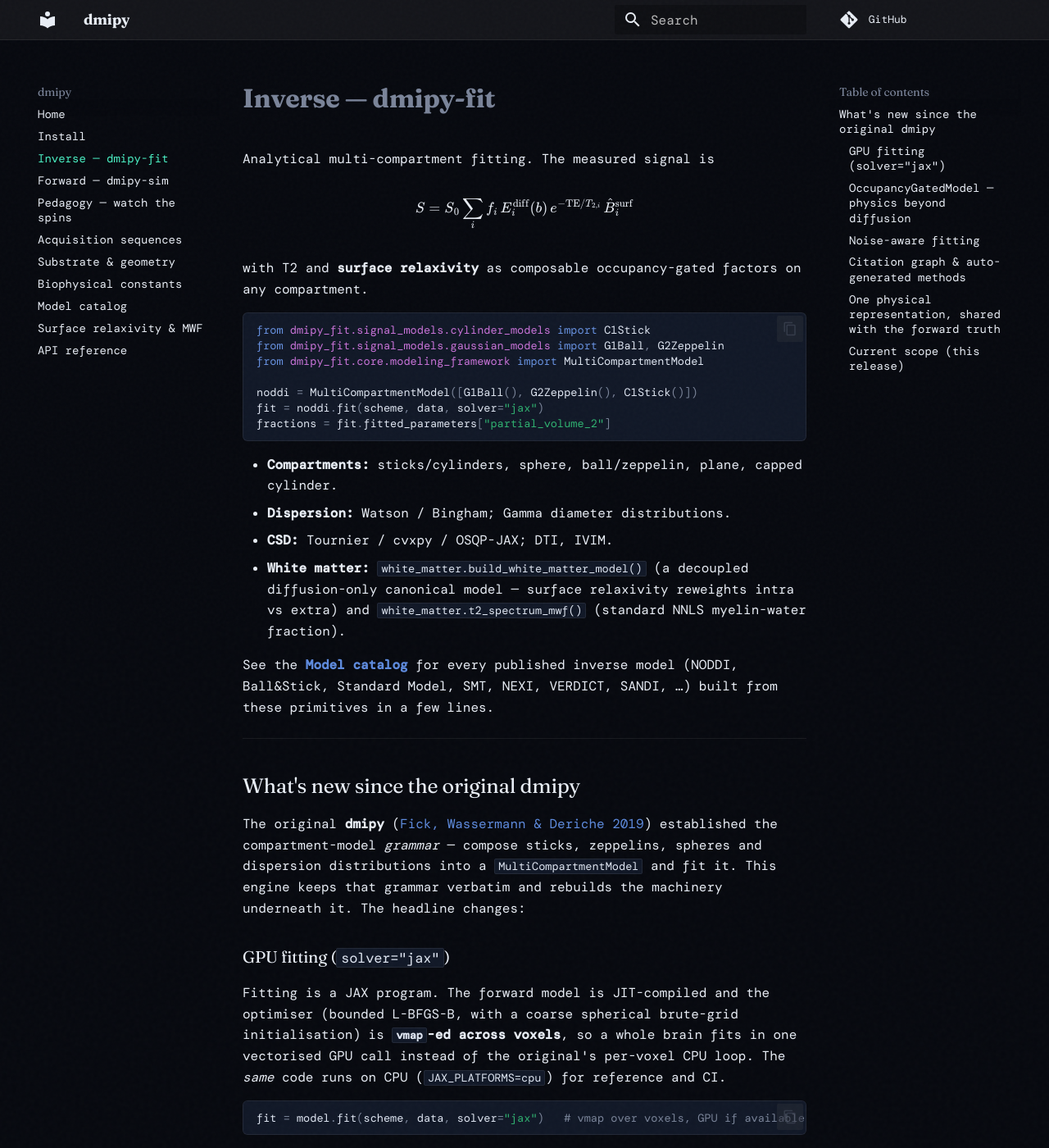
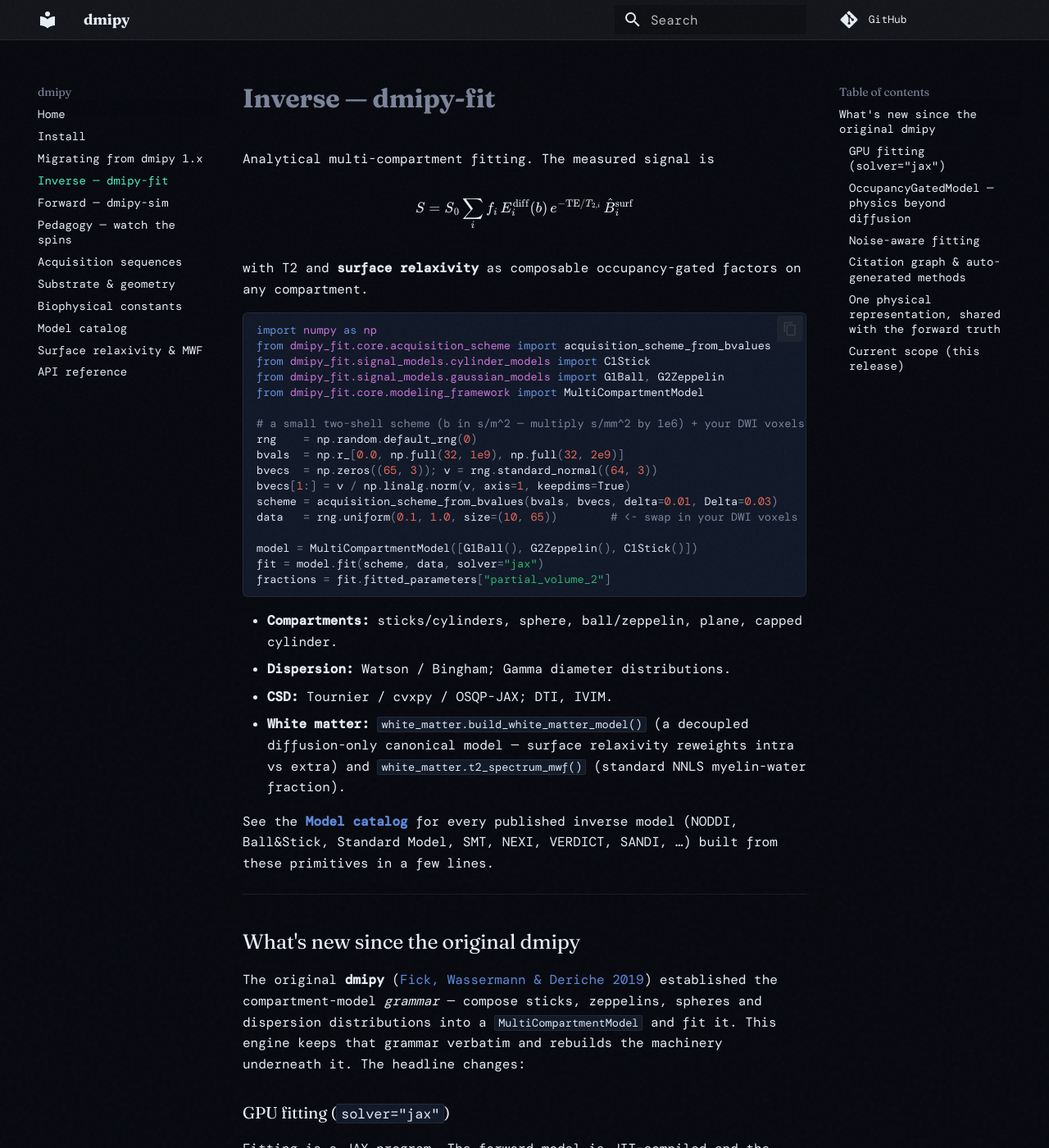
Before and after one commit to dmrai-lab/dmipy, an MkDocs documentation site: the page built from docs/fit.md, in a window 1280 px wide and 1400 px high. Shown: the whole window at 82% size. Built offline with MkDocs 1.6.1 and Material for MkDocs 9.7.7, drawn with Linux system fonts in a browser that asks for light colours; some web fonts are replaced; some of the changed text lies outside the part shown.

Commit message:
docs: self-contained quickstarts + a "Migrating from dmipy 1.x" guide
- index.md / fit.md headline snippets now build a scheme + data so they run on copy-paste
  (were referencing undefined `scheme`/`data`); import G2Zeppelin where used; unify the fit
  page on one `model` so the continuation blocks are consistent read top-to-bottom.
  Verified against the public packages (index quickstart runs; fit quickstart fits).
- New docs/migrating.md (in nav after Install): the 2019 dmipy analytical API is preserved
  under the dmipy_fit namespace (mechanical dmipy. -> dmipy_fit.), plus the new dmipy_sim
  engine, the s/m^2 b-value units, and the `pip install "dmipy<2"` escape hatch.

Co-Authored-By: Claude Opus 4.8 (1M context) <noreply@anthropic.com>

````diff
--- a/docs/fit.md
+++ b/docs/fit.md
@@ -7,12 +7,22 @@ $$S = S_0 \sum_i f_i\, E^{\text{diff}}_i(b)\, e^{-\mathrm{TE}/T_{2,i}}\, \hat B^
 with T2 and **surface relaxivity** as composable occupancy-gated factors on any compartment.
 
 ```python
+import numpy as np
+from dmipy_fit.core.acquisition_scheme import acquisition_scheme_from_bvalues
 from dmipy_fit.signal_models.cylinder_models import C1Stick
 from dmipy_fit.signal_models.gaussian_models import G1Ball, G2Zeppelin
 from dmipy_fit.core.modeling_framework import MultiCompartmentModel
 
-noddi = MultiCompartmentModel([G1Ball(), G2Zeppelin(), C1Stick()])
-fit = noddi.fit(scheme, data, solver="jax")
+# a small two-shell scheme (b in s/m^2 — multiply s/mm^2 by 1e6) + your DWI voxels
+rng    = np.random.default_rng(0)
+bvals  = np.r_[0.0, np.full(32, 1e9), np.full(32, 2e9)]
+bvecs  = np.zeros((65, 3)); v = rng.standard_normal((64, 3))
+bvecs[1:] = v / np.linalg.norm(v, axis=1, keepdims=True)
+scheme = acquisition_scheme_from_bvalues(bvals, bvecs, delta=0.01, Delta=0.03)
+data   = rng.uniform(0.1, 1.0, size=(10, 65))        # <- swap in your DWI voxels
+
+model = MultiCompartmentModel([G1Ball(), G2Zeppelin(), C1Stick()])
+fit = model.fit(scheme, data, solver="jax")
 fractions = fit.fitted_parameters["partial_volume_2"]
 ```
 
@@ -54,11 +64,12 @@ transverse relaxation (`T2`) and intra-pore + exterior **surface relaxivity**
 is diffusion × relaxation × surface, per compartment:
 
 ```python
+from dmipy_fit.signal_models.gaussian_models import G2Zeppelin
 from dmipy_fit.signal_models.attenuation import (
     OccupancyGatedModel, TransverseRelaxation, ExteriorSurfaceRelaxivity)
 
 extra = OccupancyGatedModel(G2Zeppelin(), [
-    ExteriorSurfaceRelaxivity(S_ext_over_V=...), TransverseRelaxation()])
+    ExteriorSurfaceRelaxivity(S_ext_over_V=2e5), TransverseRelaxation()])
 ```
 
 This is what lets the **[unified white-matter model](catalog.md)** carry the surface-relaxivity
--- a/mkdocs.yml
+++ b/mkdocs.yml
@@ -30,6 +30,7 @@ plugins:
 nav:
   - Home: index.md
   - Install: install.md
+  - Migrating from dmipy 1.x: migrating.md
   - Inverse — dmipy-fit: fit.md
   - Forward — dmipy-sim: sim.md
   - Pedagogy — watch the spins: pedagogy.md
````
Also changed, not shown: docs/index.md (+12 -1 lines), docs/migrating.md (added, +57 -0 lines).
